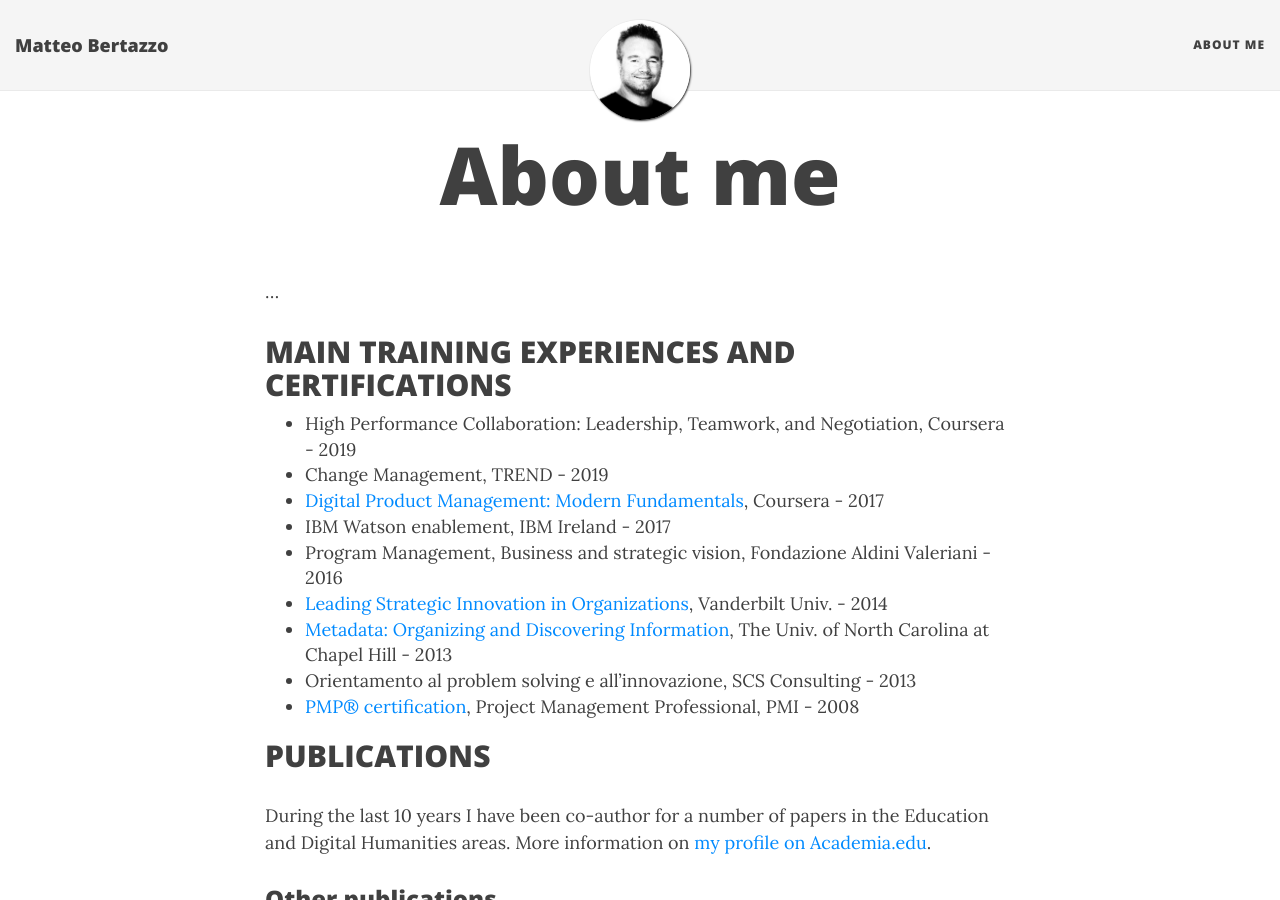
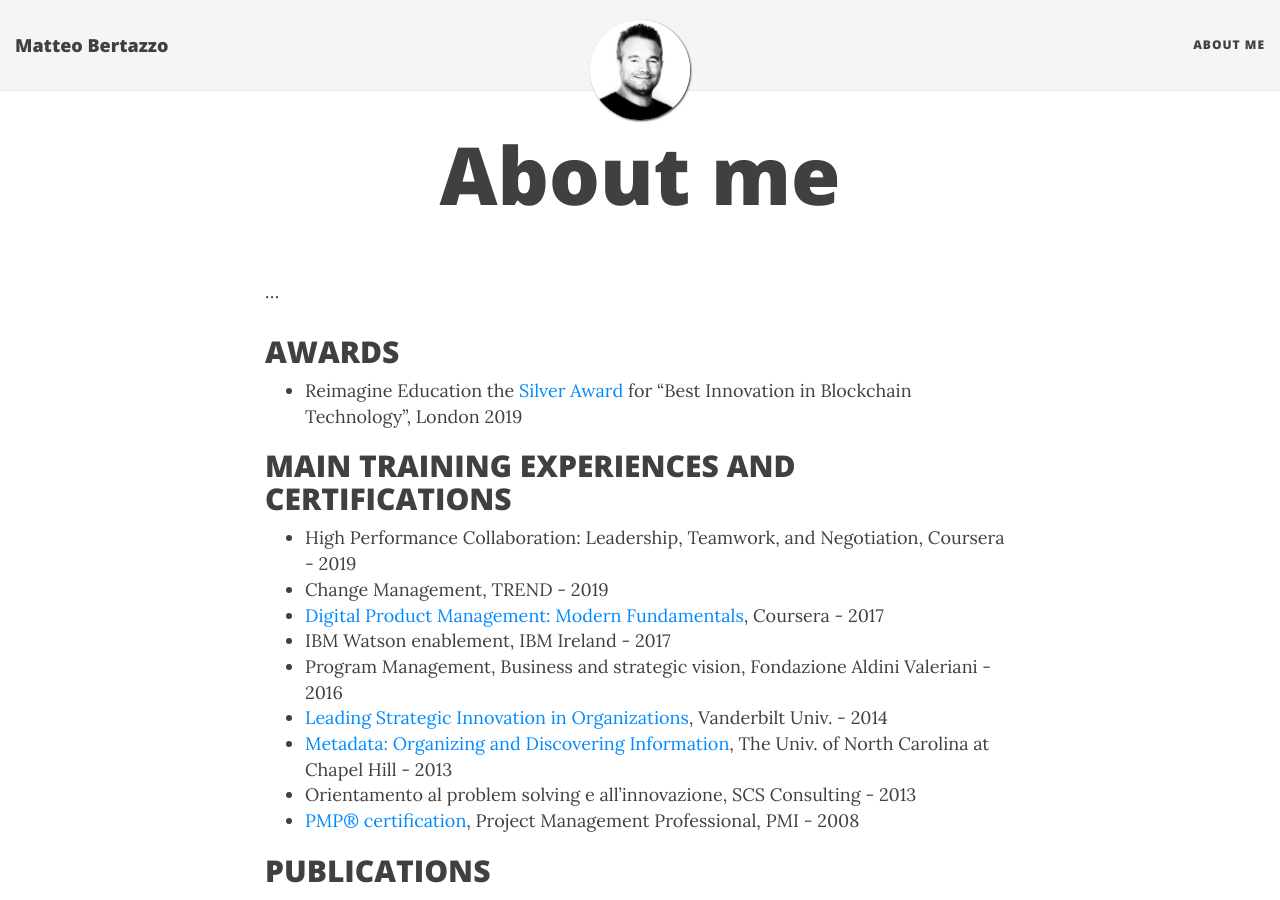
Before and after one commit to mbertazz/mbertazz.github.io, a Jekyll site: the page built from aboutme.md, in a window 1280 px wide and 900 px high. Built offline with Jekyll 4.4.1, drawn with Linux system fonts in a browser that asks for light colours; nearby versions of some CDN libraries.

Commit message:
added Silver Award Reimagine Education

```diff
--- a/aboutme.md
+++ b/aboutme.md
@@ -6,6 +6,8 @@ published: true
 ---
 
 ...
+## AWARDS
+- Reimagine Education the [Silver Award](https://www.reimagine-education.com/blockchain-2020/ "Reimagine Education Silver Award") for “Best Innovation in Blockchain Technology”, London 2019
 
 ## MAIN TRAINING EXPERIENCES AND CERTIFICATIONS
 - High Performance Collaboration: Leadership, Teamwork, and Negotiation, Coursera - 2019
```
